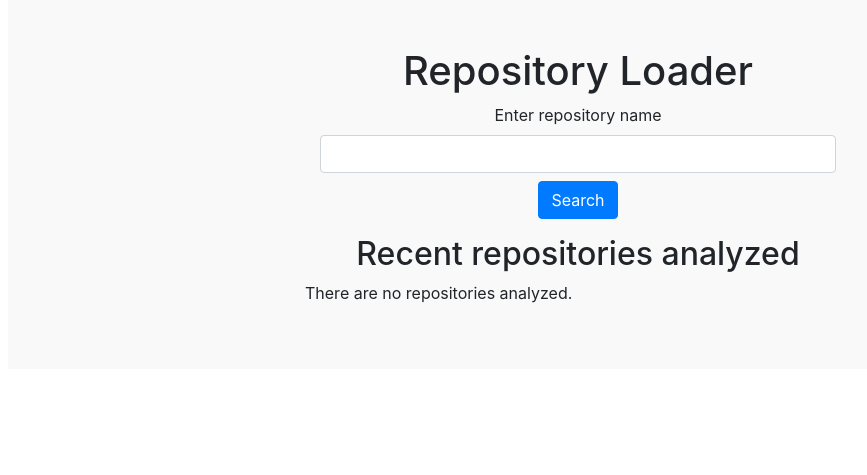
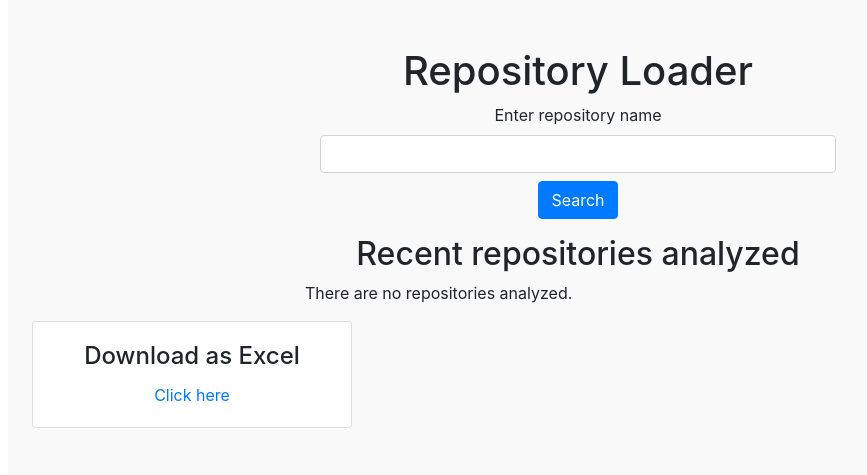
Before and after one commit to AntoineGagnon/SocialPatterns, a Django app: page / in a window 1280 px wide. Shown: the part 81-556 px from the top of the page, without its empty margins (62-929 px from the left). Run offline with Django 3.2, Linux system fonts and the light colour scheme; data that the repository does not hold is empty; some libraries are stand-ins or nearby versions.

Commit message:
Added export to xlsx

```diff
--- a/PatternBuddy/models.py
+++ b/PatternBuddy/models.py
@@ -11,6 +11,8 @@ class Language(models.Model):
 
 
 class Repository(models.Model):
+
+
     id = models.PositiveIntegerField(primary_key=True)
     name = models.CharField(max_length=200)
     full_name = models.CharField(max_length=200)
@@ -20,6 +22,7 @@ class Repository(models.Model):
     comments_count = models.PositiveIntegerField(default=0)
     contributors_count = models.PositiveIntegerField(default=0)
     size = models.PositiveIntegerField(default=0)
+    dp_count = models.PositiveIntegerField(default=0)
 
     def get_contributions(self):
         return Contribution.objects.filter(repository=self)
@@ -27,9 +30,9 @@ class Repository(models.Model):
     def get_comment_pr_ratio(self):
         return self.comments_count/self.pull_request_count
 
-
     def get_dp_count(self):
         return self.patterninrepo_set.count()
+
     class Meta:
         verbose_name_plural = "repositories"
 
--- a/PatternBuddy/templates/PatternBuddy/index.html
+++ b/PatternBuddy/templates/PatternBuddy/index.html
@@ -43,5 +43,14 @@
             </div>
         </div>
     </div>
+    <div class="row">
+        <div class="card" style="width: 20rem;">
+          <div class="card-body">
+            <h4 class="card-title">Download as Excel</h4>
+            <a href="{% url 'repository:save-to-xlsx' %}" class="card-link">Click here</a>
+          </div>
+        </div>
+    </div>
+
 
 {% endblock %}
--- a/PatternBuddy/urls.py
+++ b/PatternBuddy/urls.py
@@ -6,6 +6,7 @@ app_name = 'repository'
 urlpatterns = [
     path('', views.IndexListView.as_view(), name='index'),
     path('<int:pk>/', views.DetailView.as_view(), name='detail'),
-    path('submit/', views.submit, name='submit')
+    path('submit/', views.submit, name='submit'),
+    path('save-to-xlsx', views.save_to_xlsx, name='save-to-xlsx')
 
 ]
--- a/PatternBuddy/views.py
+++ b/PatternBuddy/views.py
@@ -5,9 +5,10 @@ from django.http import HttpResponseRedirect, HttpResponse
 # Create your views here.
 from django.urls import reverse
 from django.views import generic
+from excel_response import ExcelResponse
 
 from PatternBuddy.models import Repository
-from PatternBuddy.repository_loader import load_from_github, analyze_repo
+from PatternBuddy.repository_loader import load_from_github
 
 logger = logging.getLogger(__name__)
 
@@ -35,3 +36,8 @@ def submit(request):
         if repository is None:
             return HttpResponse("The repository you entered does not exist")
     return HttpResponseRedirect(reverse('repository:detail', args=(repository.id,)))
+
+
+def save_to_xlsx(request):
+    data = Repository.objects.all()
+    return ExcelResponse(data, "data_socialpatterns")
```
Also changed, not shown: PatternBuddy/repository_loader.py (+4 -4 lines), 1 other file.
